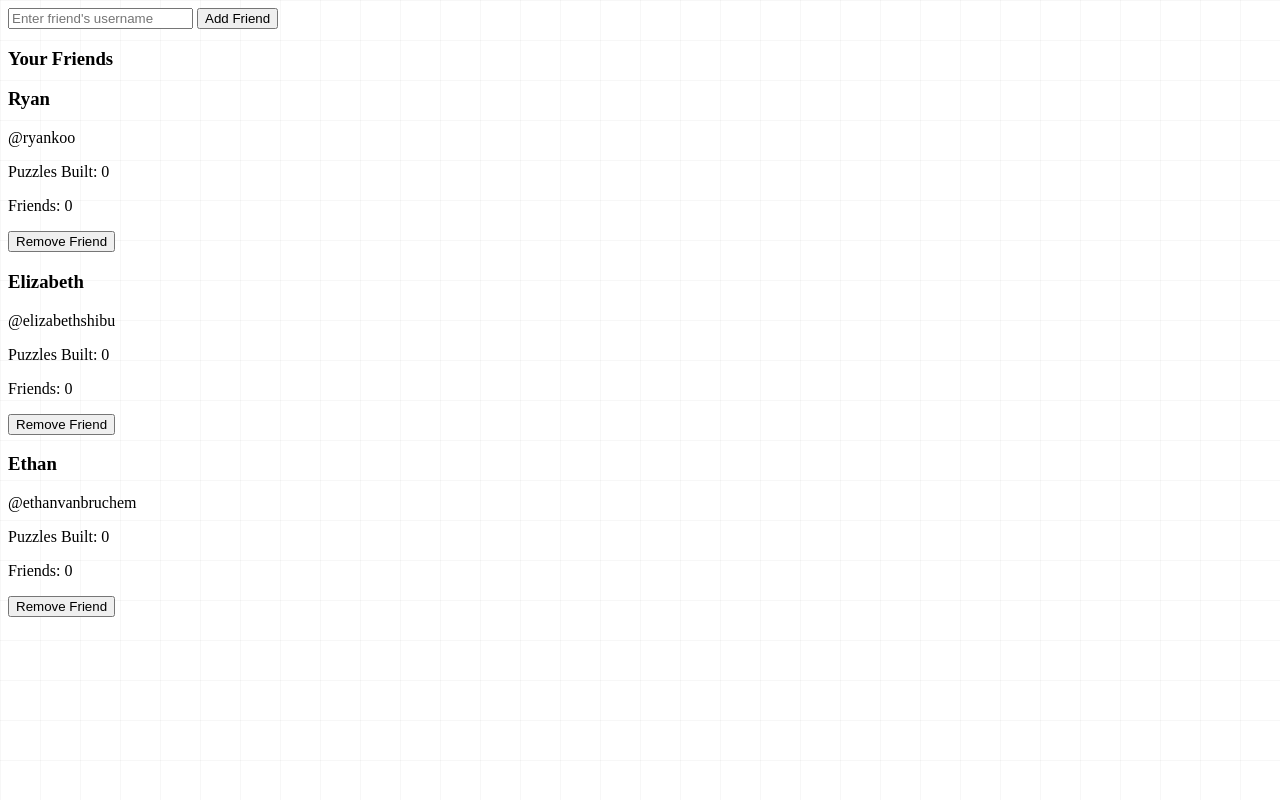
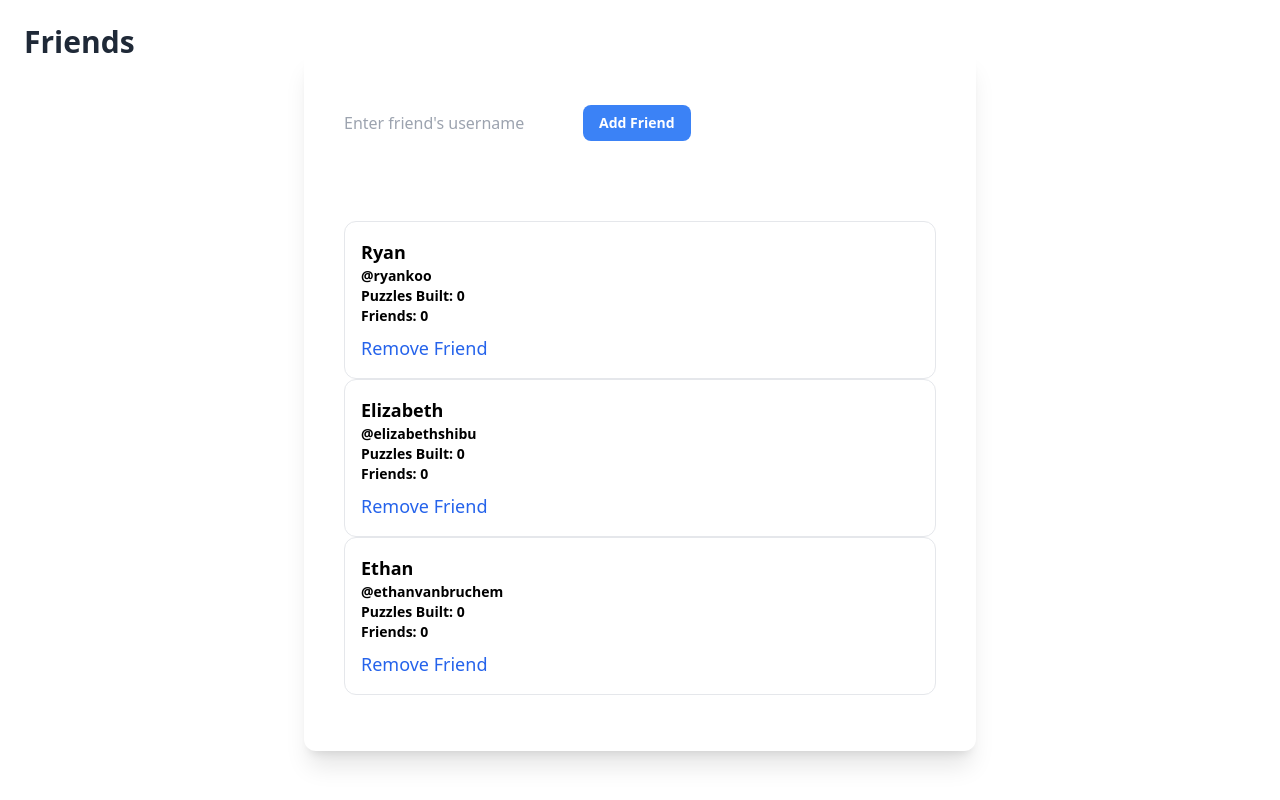
Before and after one commit to EthanVB123/CITS3403_GroupProject, a Flask app: a page that uses app/templates/friends_page.html in a window 1280 px wide. Run offline with Flask 3, Linux system fonts and the light colour scheme; some libraries are stand-ins or nearby versions.

Commit message:
Changed the text to black because before it wasn't standing out and i didnt realise i had it as white

```diff
--- a/app/templates/friends_page.html
+++ b/app/templates/friends_page.html
@@ -1,71 +1,47 @@
-<body class="min-h-screen bg-white text-black font-sans flex justify-center items-center"
-      style="background-image: linear-gradient(to right, rgba(0,0,0,0.03) 1px, transparent 1px), linear-gradient(to bottom, rgba(0,0,0,0.03) 1px, transparent 1px); background-size: 40px 40px;">
+<!DOCTYPE html>
+<html lang="en">
+    <head>
+        <meta charset="UTF-8">
+        <meta name="viewport" content="width=device-width, initial-scale=1.0">
+        <title>Friends Page</title>
+        <link rel="stylesheet" href="{{ url_for('static', filename='friends_page.css') }}">
+        <script src="https://cdn.tailwindcss.com"></script>
+    </head>
+    <body class="min-h-screen bg-white text-black font-sans flex justify-center items-center">
 
-  <div class="bg-white p-10 rounded-2xl w-[90%] max-w-2xl shadow-xl">
-    <div class="flex gap-2 mb-6">
-      <input
-        type="text"
-        id="friend-input"
-        placeholder="Enter friend's username"
-        class="flex-grow px-4 py-2 border border-gray-300 rounded-lg text-sm focus:outline-none focus:ring-2 focus:ring-blue-500"
-      >
-      <button
-        id="add-friend-btn"
-        class="bg-blue-500 hover:bg-blue-600 text-white px-4 py-2 rounded-lg font-semibold text-sm"
-      >
-        Add Friend
-      </button>
-    </div>
+      <header class="absolute top-6 left-6">
+        <h1 class="text-3xl font-bold text-gray-800">Friends</h1>
+      </header>
 
-    <h3 class="text-2xl font-bold mb-6">Your Friends</h3>
-    <div id="friends-section" class="space-y-6">
-
-      <!-- Friend Card -->
-      <div class="border border-gray-200 rounded-xl p-4">
-        <h3 class="text-lg font-bold">Ryan</h3>
-        <p class="text-sm text-gray-600">@ryankoo</p>
-        <p class="text-sm text-gray-700">Puzzles Built: 0</p>
-        <p class="text-sm text-gray-700">Friends: 0</p>
-        <button
-          class="text-blue-600 font-medium hover:underline mt-2"
-          onclick="removeFriend(this); event.stopPropagation();"
-        >
-          Remove Friend
-        </button>
-      </div>
-
-      <!-- Repeat Friend Card -->
-      <div class="border border-gray-200 rounded-xl p-4">
-        <h3 class="text-lg font-bold">Elizabeth</h3>
-        <p class="text-sm text-gray-600">@elizabethshibu</p>
-        <p class="text-sm text-gray-700">Puzzles Built: 0</p>
-        <p class="text-sm text-gray-700">Friends: 0</p>
-        <button
-          class="text-blue-600 font-medium hover:underline mt-2"
-          onclick="removeFriend(this); event.stopPropagation();"
-        >
-          Remove Friend
-        </button>
-      </div>
-
-      <div class="border border-gray-200 rounded-xl p-4">
-        <h3 class="text-lg font-bold">Ethan</h3>
-        <p class="text-sm text-gray-600">@ethanvanbruchem</p>
-        <p class="text-sm text-gray-700">Puzzles Built: 0</p>
-        <p class="text-sm text-gray-700">Friends: 0</p>
-        <button
-          class="text-blue-600 font-medium hover:underline mt-2"
-          onclick="removeFriend(this); event.stopPropagation();"
-        >
-          Remove Friend
-        </button>
-      </div>
-
-    </div>
-  </div>
-
-  <script src="{{ url_for('static', filename='friends_page.js') }}"></script>
-</body>
-
-    </body>
-</html>
+        <div class="bg-white p-10 text-white rounded-xl w-[90%] max-w-2xl shadow-xl" id="container">
+            <div class="flex gap-2 mb-6 mt-4">
+                <input type="text" id="friend-input" placeholder="Enter friend's username">
+                <button class="bg-blue-500 hover:bg-blue-600 text-white px-4 py-2 rounded-lg font-semibold text-sm" id="add-friend-btn">Add Friend</button>
+                <p id="message" class="message"></p>
+            </div>
+            <h3 class= "text-2xl font-bold text-white mb-6 mt-4"> Your Friends</h3>
+            <div class="text-white text-lg mb-4" id="friends-section">
+                <div class="border border-gray-200 rounded-xl p-4" onclick="toggleFriendDetails(this)">
+                    <h3 class="text-lg text-black font-bold">Ryan</h3>
+                    <p class="text-sm text-black font-bold">@ryankoo</p>
+                    <p class="text-sm text-black font-bold">Puzzles Built: 0</p>
+                    <p class="text-sm text-black font-bold">Friends: 0</p>
+                    <button class="text-blue-600 font-medium hover:underline mt-2" onclick="removeFriend(this); event.stopPropagation();">Remove Friend</button>
+                </div>
+                <div class="border border-gray-200 rounded-xl p-4" onclick="toggleFriendDetails(this)">
+                    <h3 class="text-lg text-black font-bold">Elizabeth</h3>
+                    <p class="text-sm text-black font-bold">@elizabethshibu</p>
+                    <p class="text-sm text-black font-bold">Puzzles Built: 0</p>
+                    <p class="text-sm text-black font-bold">Friends: 0</p>
+                    <button class="text-blue-600 font-medium hover:underline mt-2" onclick="removeFriend(this); event.stopPropagation();">Remove Friend</button>
+                </div>
+                <div class="border border-gray-200 rounded-xl p-4" onclick="toggleFriendDetails(this)">
+                    <h3 class="text-lg text-black font-bold">Ethan</h3>
+                    <p class="text-sm text-black font-bold">@ethanvanbruchem</p>
+                    <p class="text-sm text-black font-bold">Puzzles Built: 0</p>
+                    <p class="text-sm text-black font-bold">Friends: 0</p>
+                    <button class="text-blue-600 font-medium hover:underline mt-2" onclick="removeFriend(this); event.stopPropagation();">Remove Friend</button>
+                </div>
+            </div>
+        </div>
+        <script src="{{ url_for('static', filename='friends_page.js') }}"></script>
```
